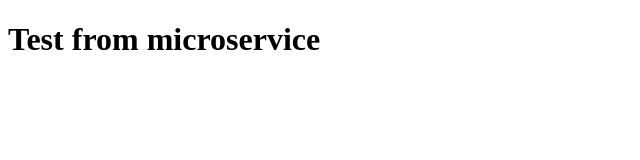
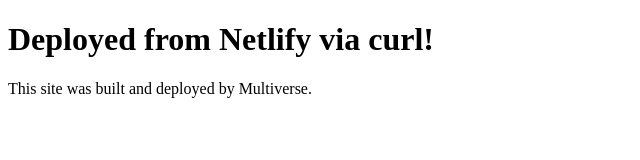
Before and after one commit to tedcharles111/raman-deployer, a website: page test-site/index.html in a window 1280 px wide. Shown: the whole page, without its empty margins (0-640 px from the left). Drawn offline with Linux system fonts and the light colour scheme.

Commit message:
Add test-site folder for deployment testing

```diff
--- a/test-site/index.html
+++ b/test-site/index.html
@@ -1 +1,8 @@
-<!DOCTYPE html><html><body><h1>Test from microservice</h1></body></html>
+<!DOCTYPE html>
+<html>
+<head><title>Multiverse Test</title></head>
+<body>
+<h1>Deployed from Netlify via curl!</h1>
+<p>This site was built and deployed by Multiverse.</p>
+</body>
+</html>
```
